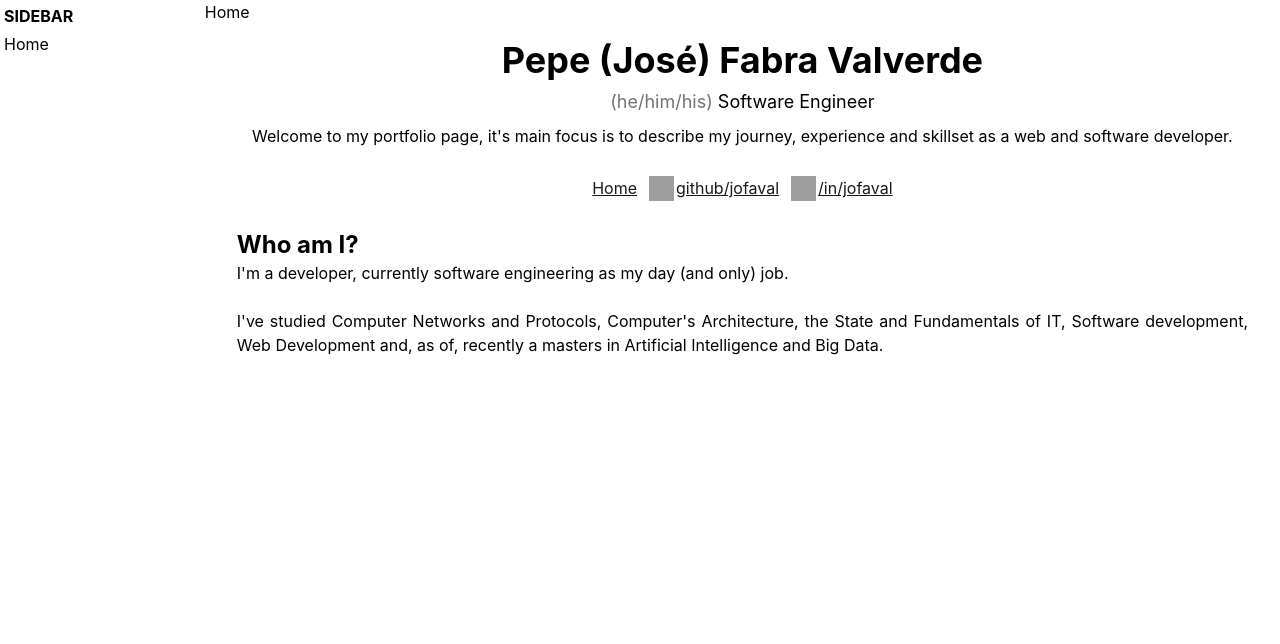
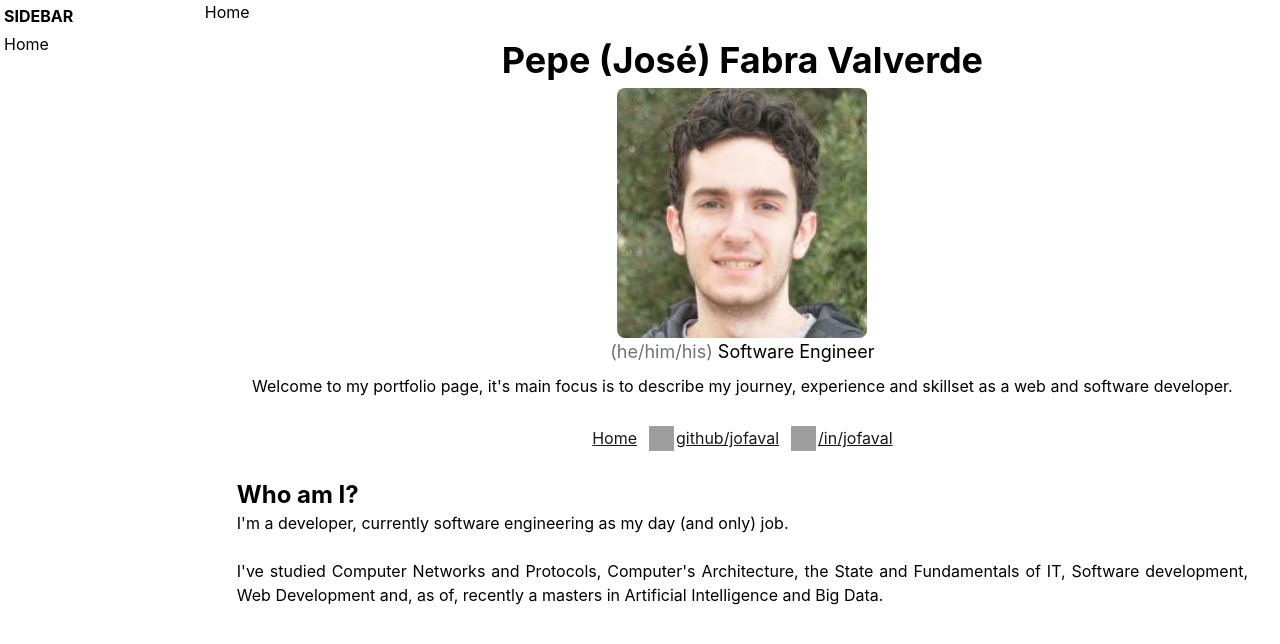
Before and after one commit to jofaval/jofaval.github.io, a Next.js app: page /home in a window 1280 px wide. Shown: the top 644 px of the page. Built offline with nearby package versions, Linux system fonts and the light colour scheme; grey boxes are pictures that could not be loaded.

Commit message:
feat: Add my profile picture to home

```diff
--- a/src/pages/home.tsx
+++ b/src/pages/home.tsx
@@ -76,6 +76,18 @@ const HomePage: React.FC = () => {
             Pepe <span className="hidden md:inline-block">(José)</span> Fabra
             Valverde
           </h1>
+          <Image
+            src={"/img/jofaval.jpg"}
+            alt={
+              "Profile picture of myself with some nature background behind me"
+            }
+            title={
+              "Profile picture of myself with some nature background behind me"
+            }
+            width={250}
+            height={250}
+            className="rounded-lg"
+          />
           <h2 className="home-page__subtitle text-lg">
             <span className="text-neutral-500">(he/him/his)</span> Software
             Engineer
```
Also changed, not shown: public/img/jofaval.jpg (added).
